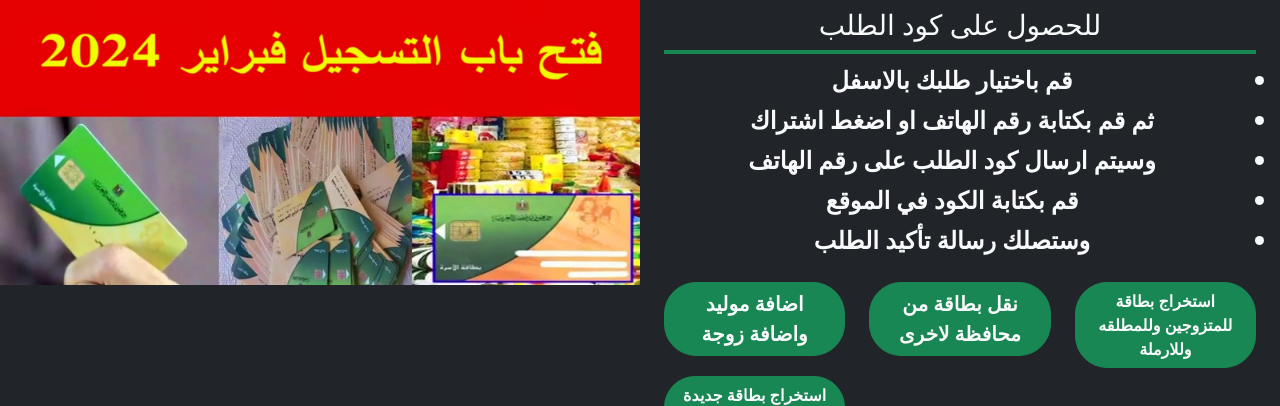
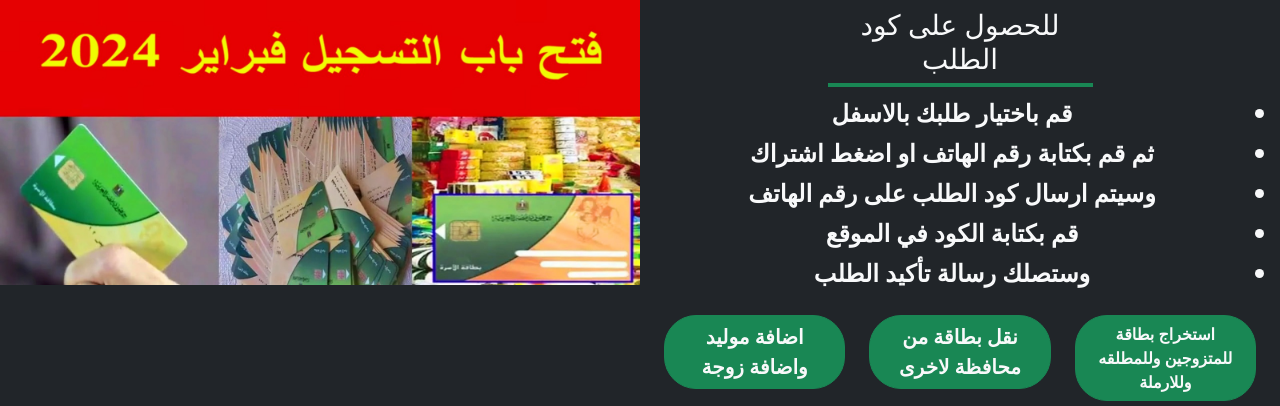
Before and after one commit to joker-0-7/xxcb, a plain HTML site: page index.html in a window 1280 px wide. Shown: the top 406 px of the page. Drawn offline with nearby package versions, Linux system fonts and the light colour scheme.

Commit message:
Update index.html

```diff
--- a/index.html
+++ b/index.html
@@ -29,7 +29,7 @@
               <div class="content">
                 <h3
                   class="border-success pb-2 mx-auto mt-2"
-                  style="border-bottom: 4px solid; width: "265px" "
+                  style="border-bottom: 4px solid; width:265px; "
                 >
                   للحصول على كود الطلب
                 </h3>
```
